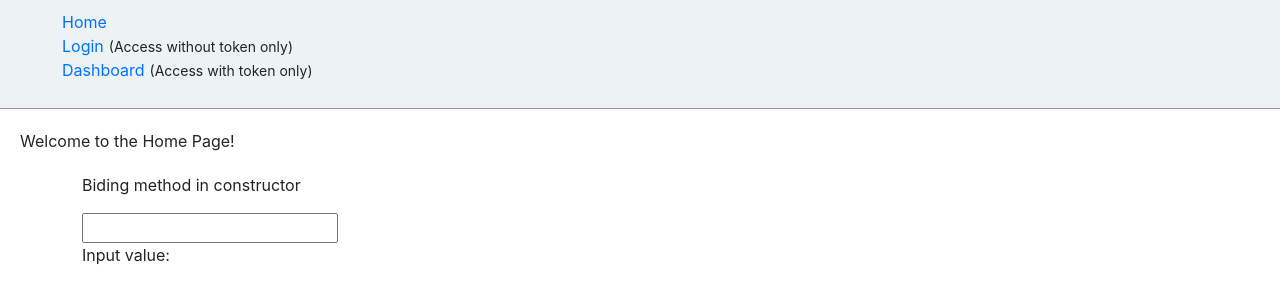
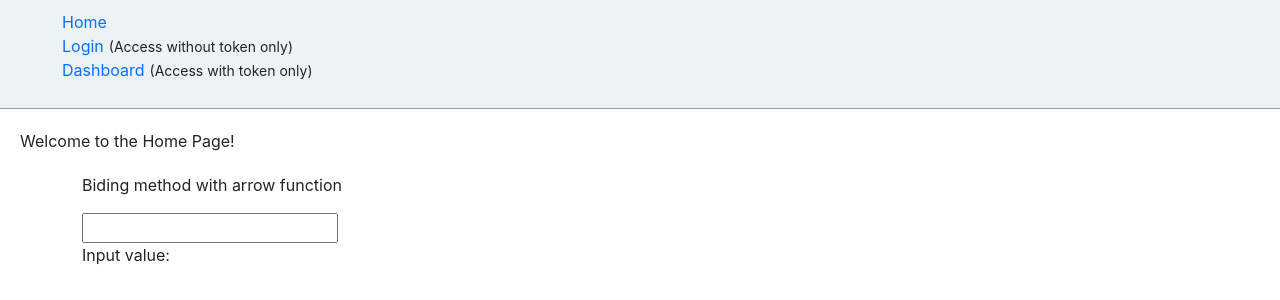
Before and after one commit to chihoko12/first-app, a React (Create React App) app: page / in a window 1280 px wide. Shown: the top 300 px of the page. Built offline with nearby package versions, Linux system fonts and the light colour scheme.

Commit message:
method binding using arrow function

```diff
--- a/src/App.jsx
+++ b/src/App.jsx
@@ -10,7 +10,6 @@ class App extends React.Component {
     this.state = {
       input: ''
     }
-    this.inputChange = this.inputChange.bind(this);
   }
 
   inputChange(e) {
@@ -45,8 +44,8 @@ class App extends React.Component {
             </div>
 
             <div className="container">
-              <p>Biding method in constructor</p>
-              <input onChange={this.inputChange}></input><br />
+              <p>Biding method with arrow function</p>
+              <input onChange={(e) => this.inputChange(e)}></input><br />
               <p>Input value: {this.state.input}</p>
             </div>
 
```
